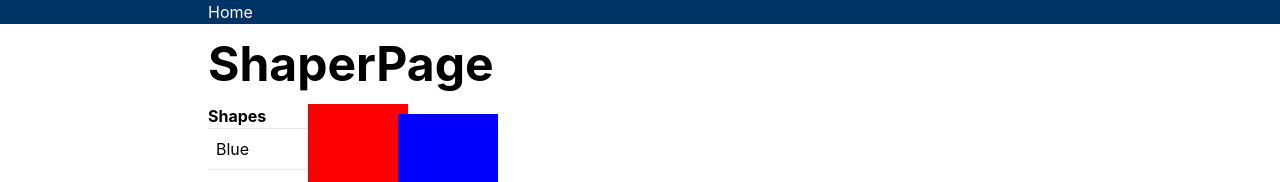
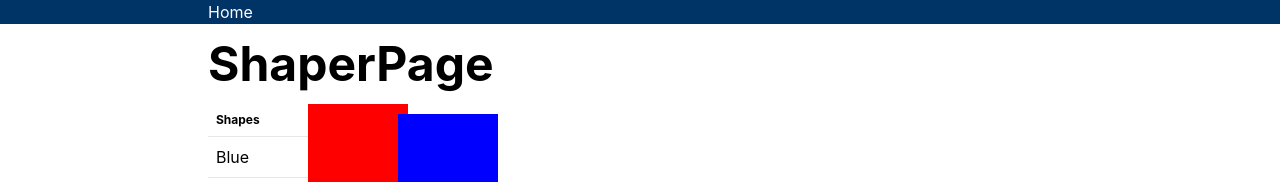
Before and after one commit to ginpei/ashigaru, a Next.js app: page /my/shaper in a window 1280 px wide. Shown: the top 182 px of the page. Built offline with nearby package versions, Linux system fonts and the light colour scheme.

Commit message:
style: 💄 heading style

```diff
--- a/src/pages/shaper/list/ListPane.tsx
+++ b/src/pages/shaper/list/ListPane.tsx
@@ -16,7 +16,7 @@ export function ListPane(): JSX.Element {
 
   return (
     <div className="ListPane bg-white">
-      <h2 className="font-bold">Shapes</h2>
+      <h2 className="p-2 text-xs font-bold">Shapes</h2>
       <div className="h-full border-t bg-gray-100">
         {reverseShapes.map((shape) => (
           <ShapeListItem
```
